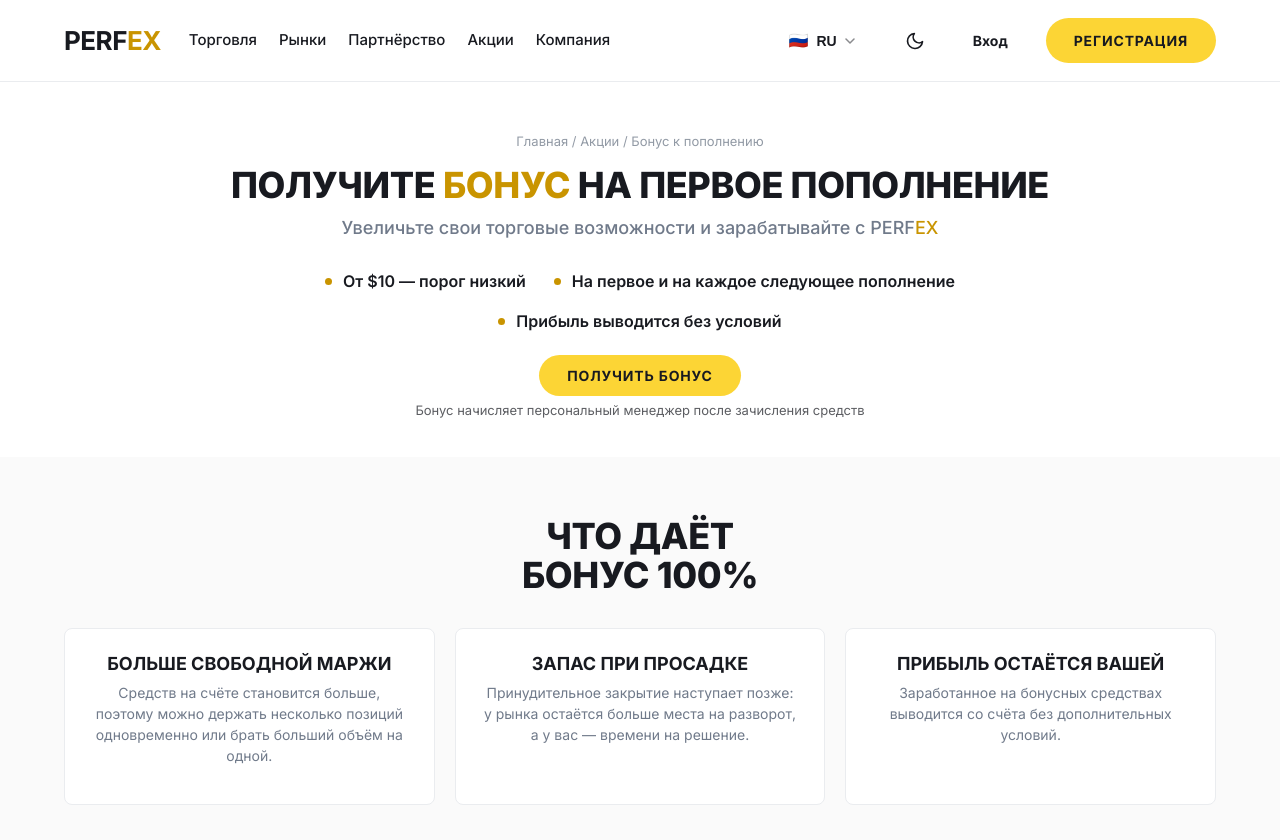
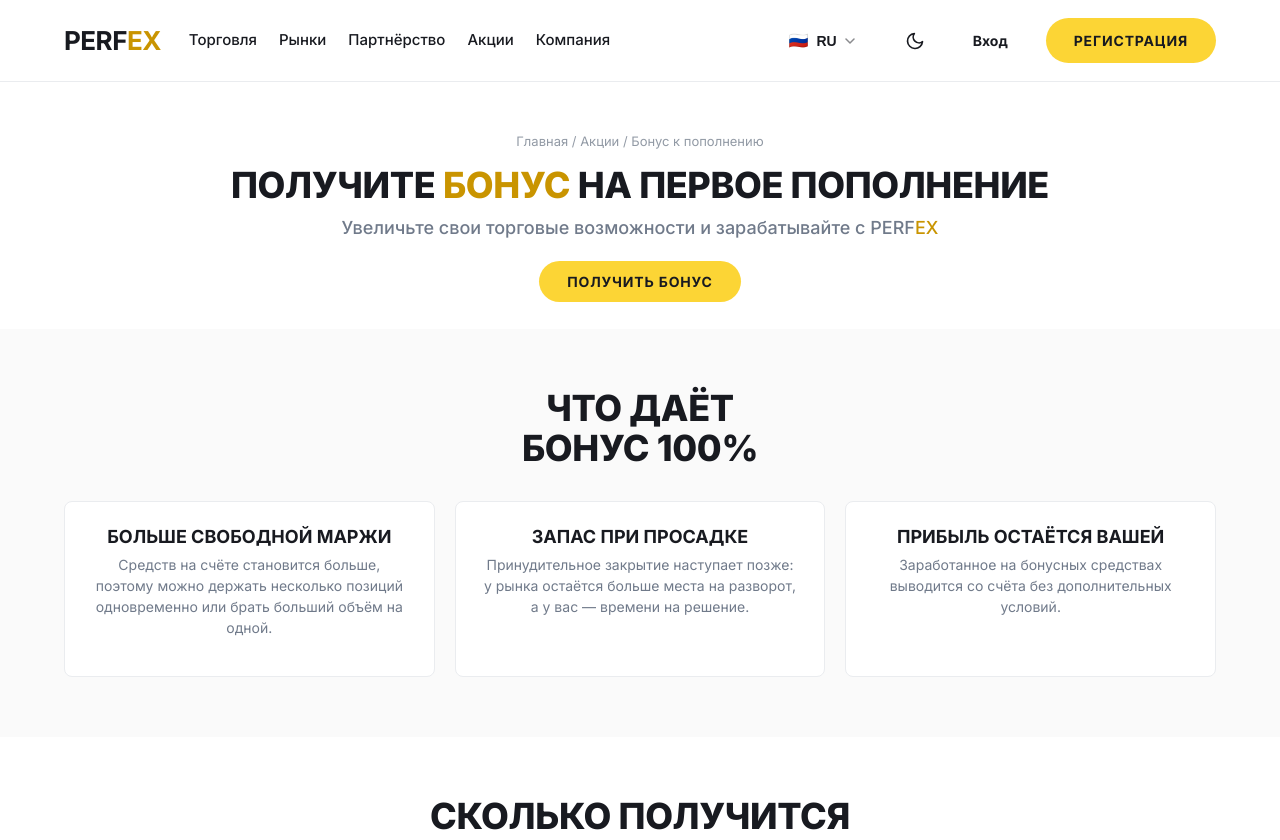
Before and after one commit to Dark13345/perfex, a plain HTML site: page bonus100-v1.html in a window 1280 px wide. Shown: the top 840 px of the page. Drawn offline with Linux system fonts and the light colour scheme; a web font is replaced by a local one.

Commit message:
Бонус: убраны пункты и подпись под кнопкой на первом экране
Co-Authored-By: Claude Opus 5.5 <noreply@anthropic.com>

```diff
--- a/bonus100-v1.html
+++ b/bonus100-v1.html
@@ -131,13 +131,7 @@
 <div class="crumbs" style="text-align:center;"><a href="index.html">Главная</a> / <a href="promos.html">Акции</a> / Бонус к пополнению</div>
 <h1>Получите <span class="hl">бонус</span> на первое пополнение</h1>
 <p class="lead">Увеличьте свои торговые возможности и зарабатывайте с PERF<span class="ex">EX</span></p>
-<ul class="cb-points">
-<li>От $10 — порог низкий</li>
-<li>На первое и на каждое следующее пополнение</li>
-<li>Прибыль выводится без условий</li>
-</ul>
 <p class="promo-act"><a href="#" class="cta">Получить бонус</a></p>
-<p class="promo-note">Бонус начисляет персональный менеджер после зачисления средств</p>
 </div>
 </section>
 
```
Also changed, not shown: bonus100-v2.html (+0 -6 lines), bonus100-v3.html (+0 -6 lines), bonus100-v4.html (+0 -6 lines), bonus100-v5.html (+0 -6 lines), bonus100-v6.html (+0 -6 lines), bonus100.html (+0 -6 lines).
